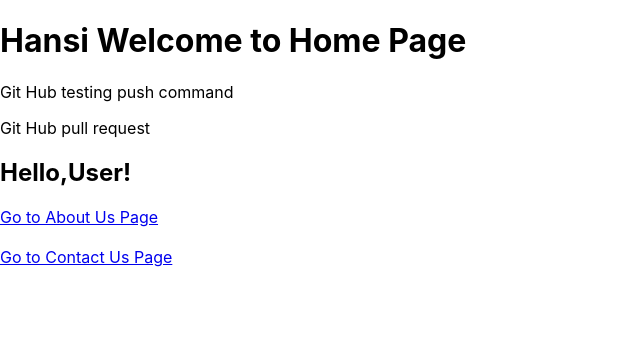
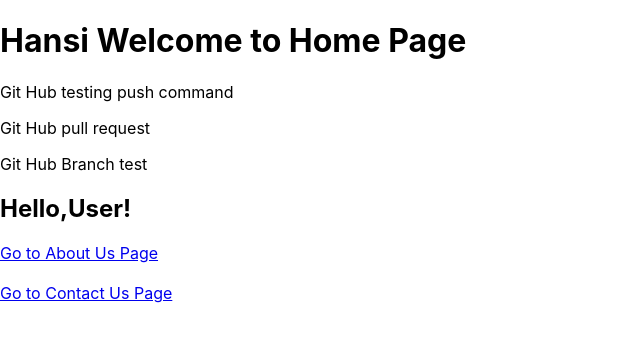
Before and after one commit to hansitharuka/git-practice, a React (Create React App) app: page / in a window 1280 px wide. Shown: the top 340 px of the page, without its empty margins (0-640 px from the left). Built offline with nearby package versions, Linux system fonts and the light colour scheme.

Commit message:
add branch example

```diff
--- a/src/Pages/Home.js
+++ b/src/Pages/Home.js
@@ -19,6 +19,8 @@
 
         <p>Git Hub pull request</p>
 
+        <p>Git Hub Branch test</p>
+
         <h2>{getGreeting()}</h2>
 
         {/* <h2>{alert("National Institute Of Business Management")}</h2> */}
```
